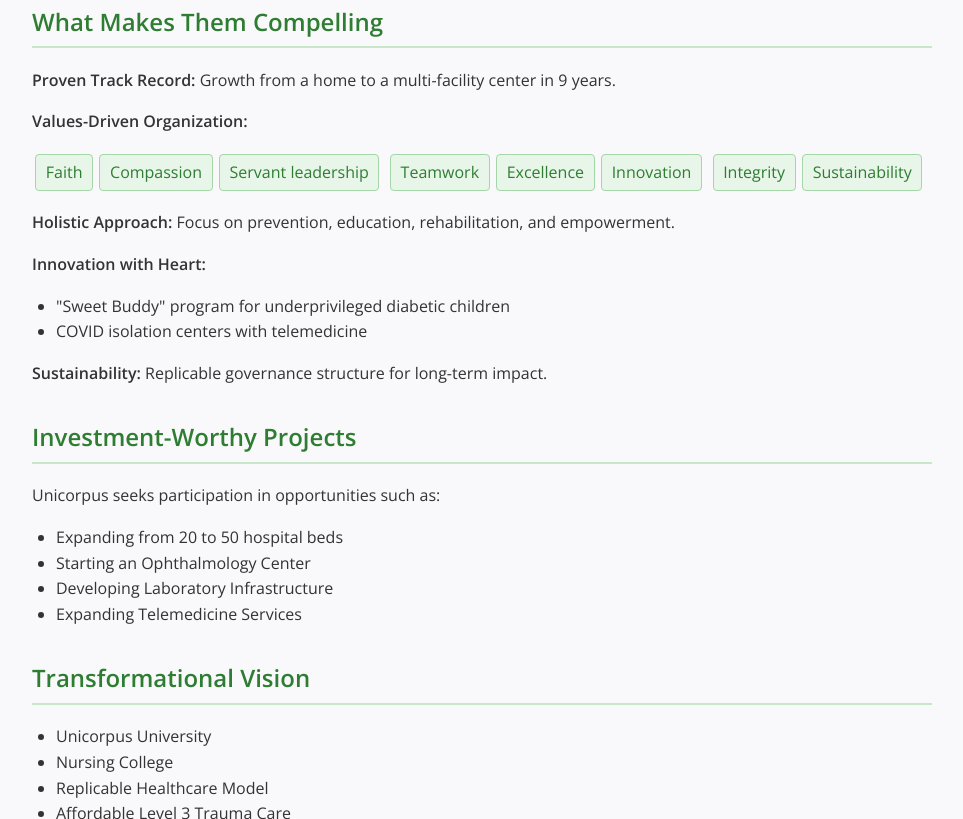
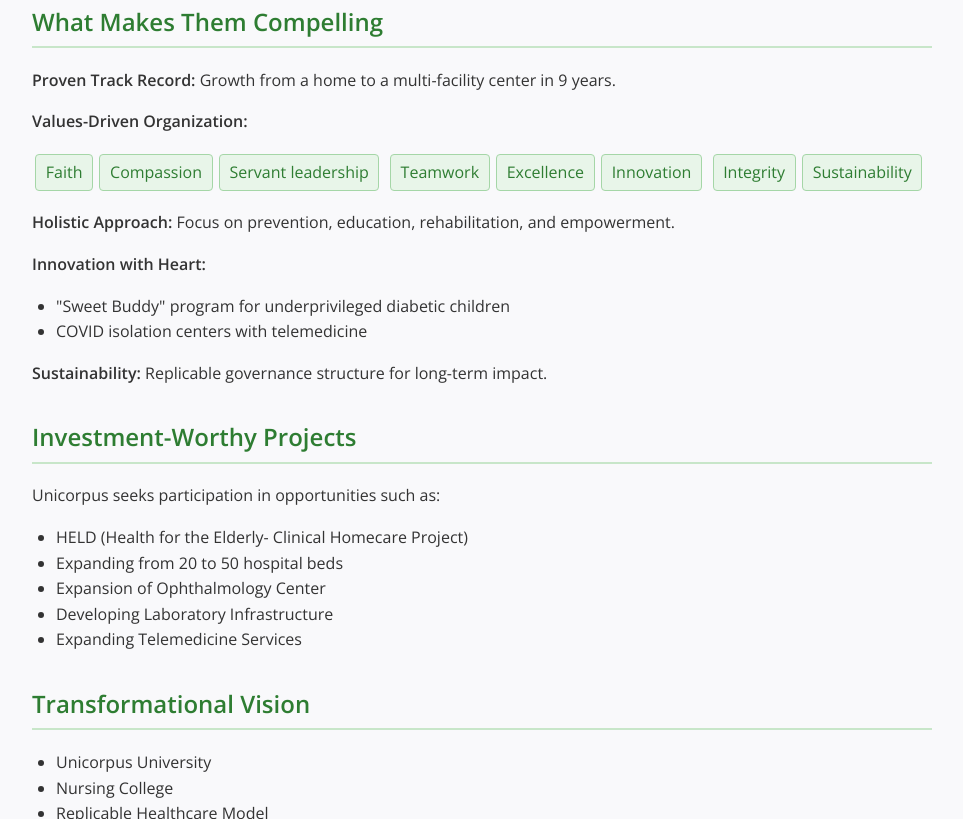
Before and after one commit to ge-anand/unicorpus, a plain HTML site: page index.html in a window 1280 px wide. Shown: the part 897-1716 px from the top of the page, without its empty margins (158-1121 px from the left). Drawn offline with nearby package versions, Linux system fonts and the light colour scheme.

Commit message:
Update index.html

```diff
--- a/index.html
+++ b/index.html
@@ -70,7 +70,7 @@
   <main>
     <section>
       <h2>What the Organization Is</h2>
-      <p>Unicorpus is a faith-based, not-for-profit healthcare organization that brings together diverse medical professionals and resources to serve those in need. Registered as a Section 25 company in India in 2015, it was structured to create a lasting impact beyond its founding team.</p>
+      <p>Unicorpus is a not-for-profit healthcare organization that brings together diverse medical professionals and resources to serve those in need. Registered as a Section 25 company in India in 2015, it was structured to create a lasting impact beyond its founding team.</p>
     </section>
 
     <section>
@@ -118,8 +118,9 @@
       <h2>Investment-Worthy Projects</h2>
       <p>Unicorpus seeks participation in opportunities such as:</p>
       <ul>
+        <li>HELD (Health for the Elderly- Clinical Homecare Project)</li>
         <li>Expanding from 20 to 50 hospital beds</li>
-        <li>Starting an Ophthalmology Center</li>
+        <li>Expansion of Ophthalmology Center</li>
         <li>Developing Laboratory Infrastructure</li>
         <li>Expanding Telemedicine Services</li>
       </ul>
```
